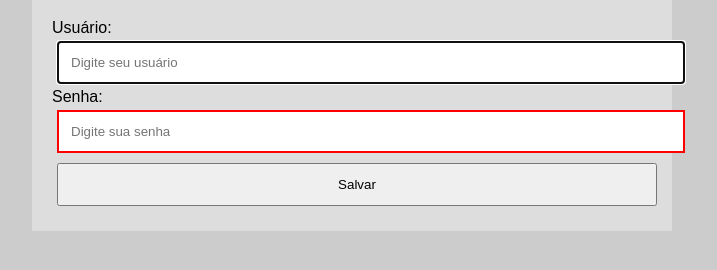
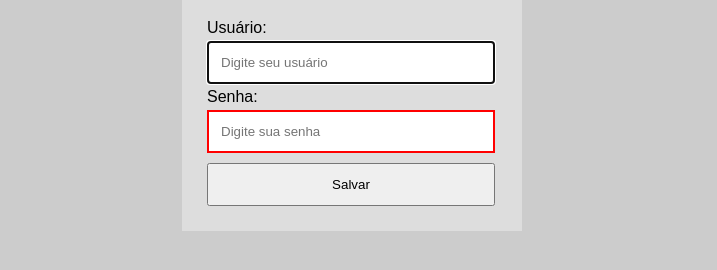
Before and after one commit to davidcorbetta/EstudoFrontEnd, a plain HTML site: page index.html in a window 1280 px wide. Shown: the whole page, without its empty margins (288-1005 px from the left). Drawn offline with Linux system fonts and the light colour scheme.

Commit message:
Começando a criar formulario

```diff
--- a/css/stylesheet.css
+++ b/css/stylesheet.css
@@ -4,22 +4,30 @@ body {
 }
 
 form {
-    width: 600px;
-    margin-top: 20px;
+    width: 300px;
     background-color: #ddd;
     margin: auto;
     padding: 20px;
+
 }
 
 form input {
-    width: 100%;
+    width: 260px;
     padding: 12px;
+    margin: 5px;
+
+}
+
+form #button {
+    width: 288px;
+
+}
+form label {
     margin: 5px;
 }
 
-form button {
-    padding: 12px;
-    margin: 5px;
+form input:required {
+    border-color: #88a;
 }
 
 form input:invalid {
--- a/index.html
+++ b/index.html
@@ -12,7 +12,7 @@
         <input type="text" id="usuario" autofocus="autofocus" pattern="^[a-zA-Z]{3}$" title="O nome do usuário deve ter somente letras, e mais que 3 caracteres" required placeholder="Digite seu usuário">
         <label for="senha">Senha:</label>
         <input type="password" id="senha" required pattern="^{3}$" title="A senha mais que 3 caracteres" placeholder="Digite sua senha">
-        <input type="submit" formvalidate value="Salvar">
+        <input id="button" type="submit" formvalidate value="Salvar">
 
     </form>
 
```
